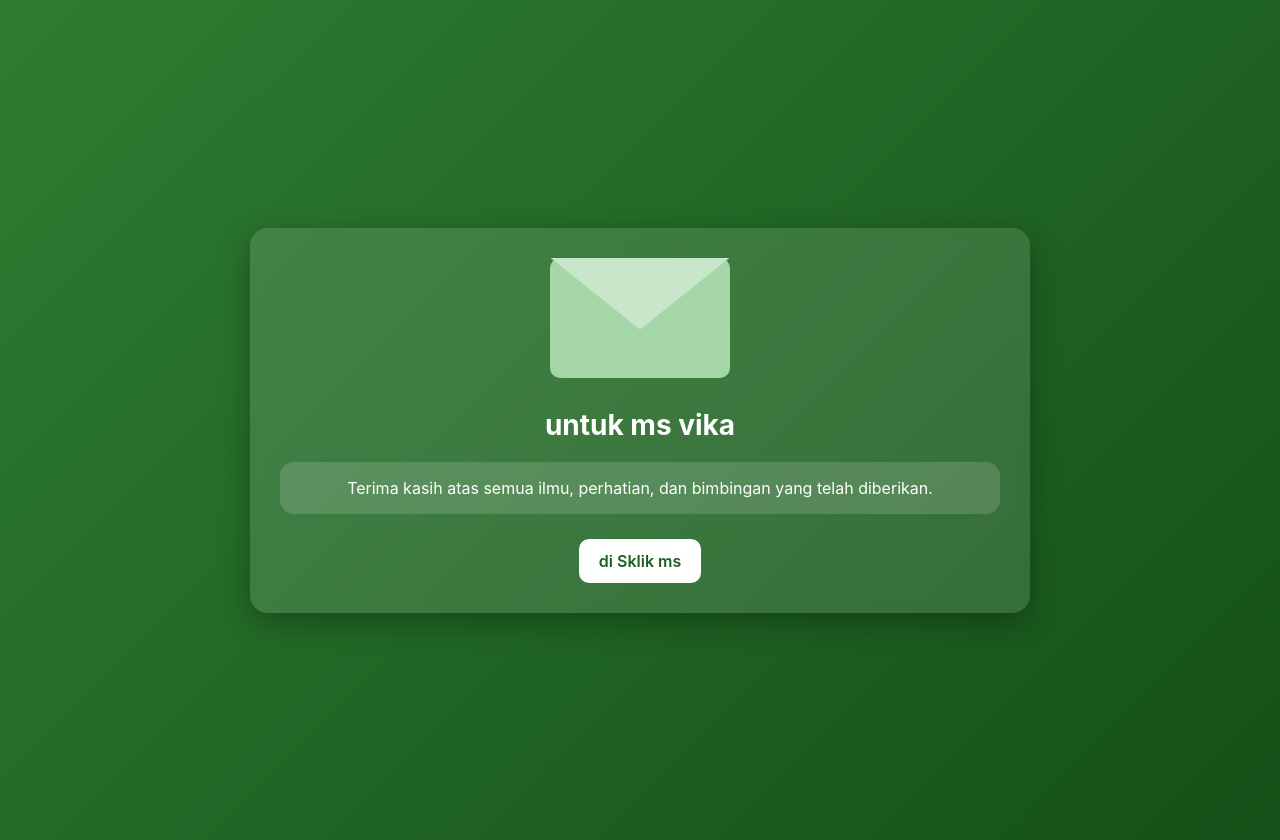
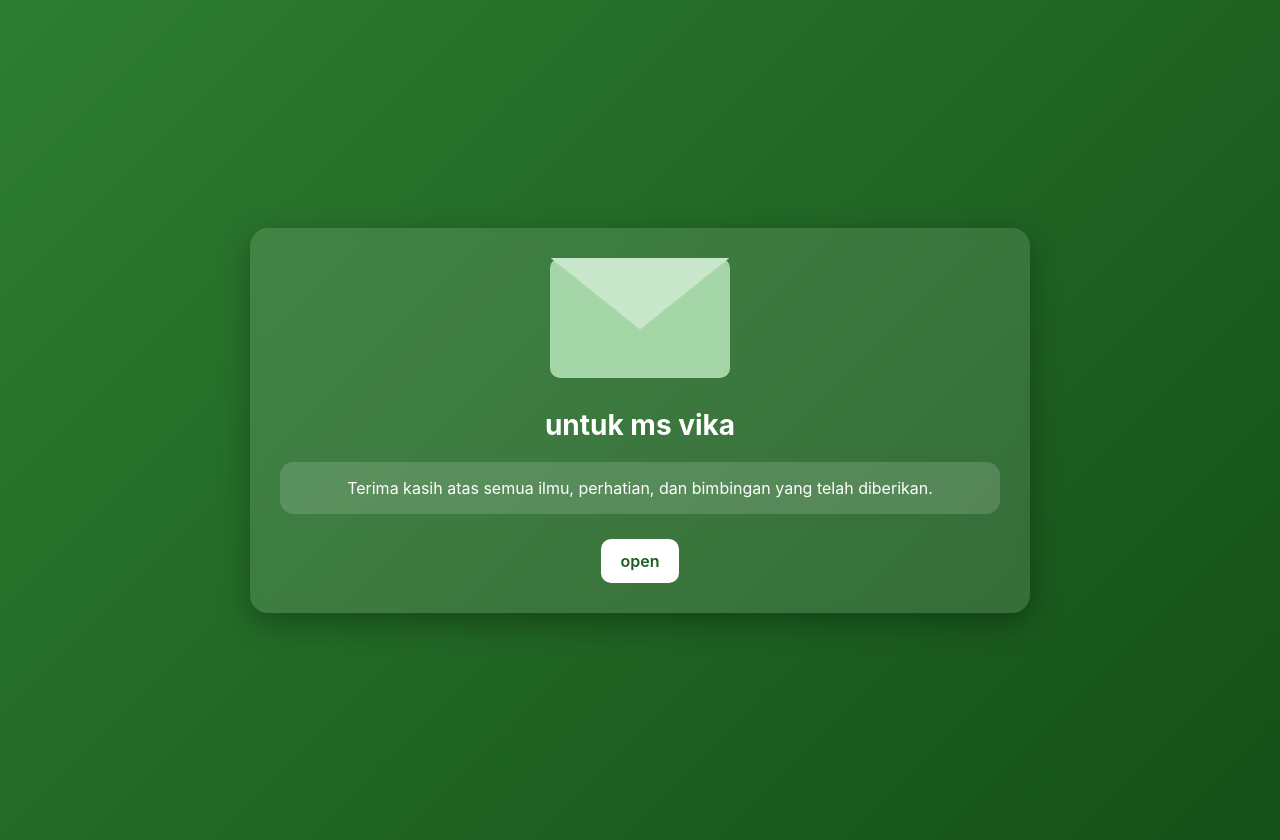
Before and after one commit to AryandaruazzamTruestudio/msvikateachersday, a plain HTML site: page index.html in a window 1280 px wide. Drawn offline with Linux system fonts and the light colour scheme.

Commit message:
Update index.html

```diff
--- a/index.html
+++ b/index.html
@@ -131,7 +131,7 @@
     </div>
 
     <div class="actions">
-      <a class="btn" href="pesan.html">di Sklik ms</a>
+      <a class="btn" href="pesan.html">open</a>
     </div>
 
   </div>
```
